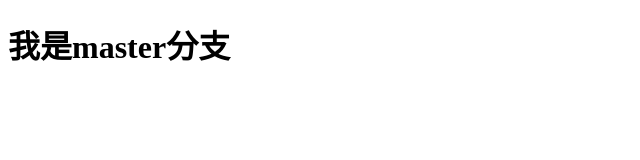
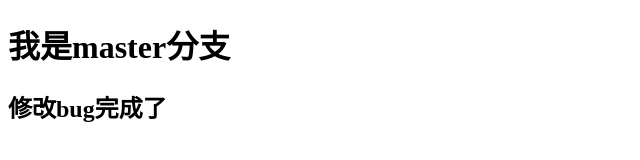
Before and after one commit to xiaowei-DM/git-demo, a plain HTML site: page index.html in a window 1280 px wide. Shown: the whole page, without its empty margins (0-640 px from the left). Drawn offline with Linux system fonts and the light colour scheme.

Commit message:
修改bug了

```diff
--- a/index.html
+++ b/index.html
@@ -8,5 +8,6 @@
 </head>
 <body>
   <h1>我是master分支</h1>
+  <h2>修改bug完成了</h2>
 </body>
 </html>
```
